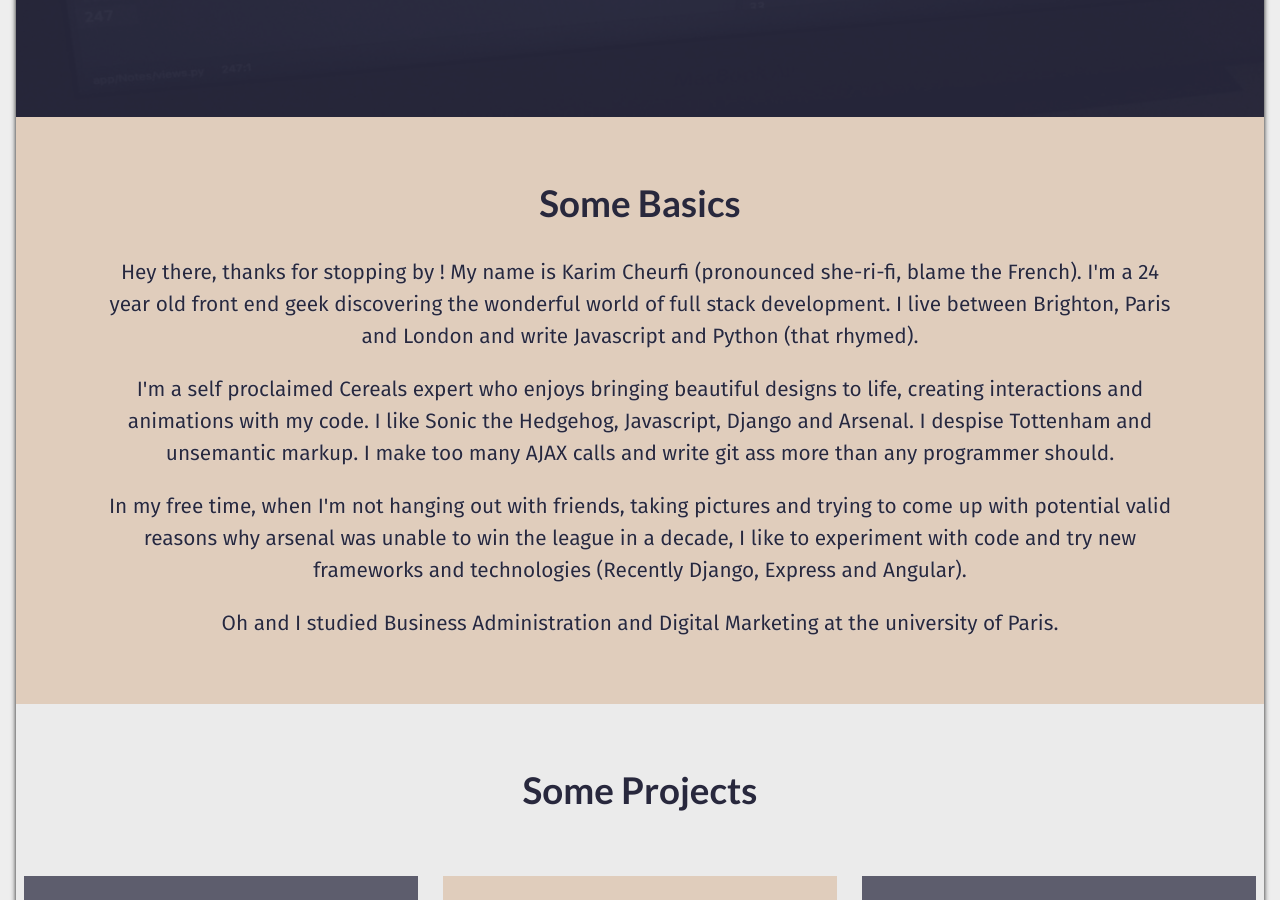
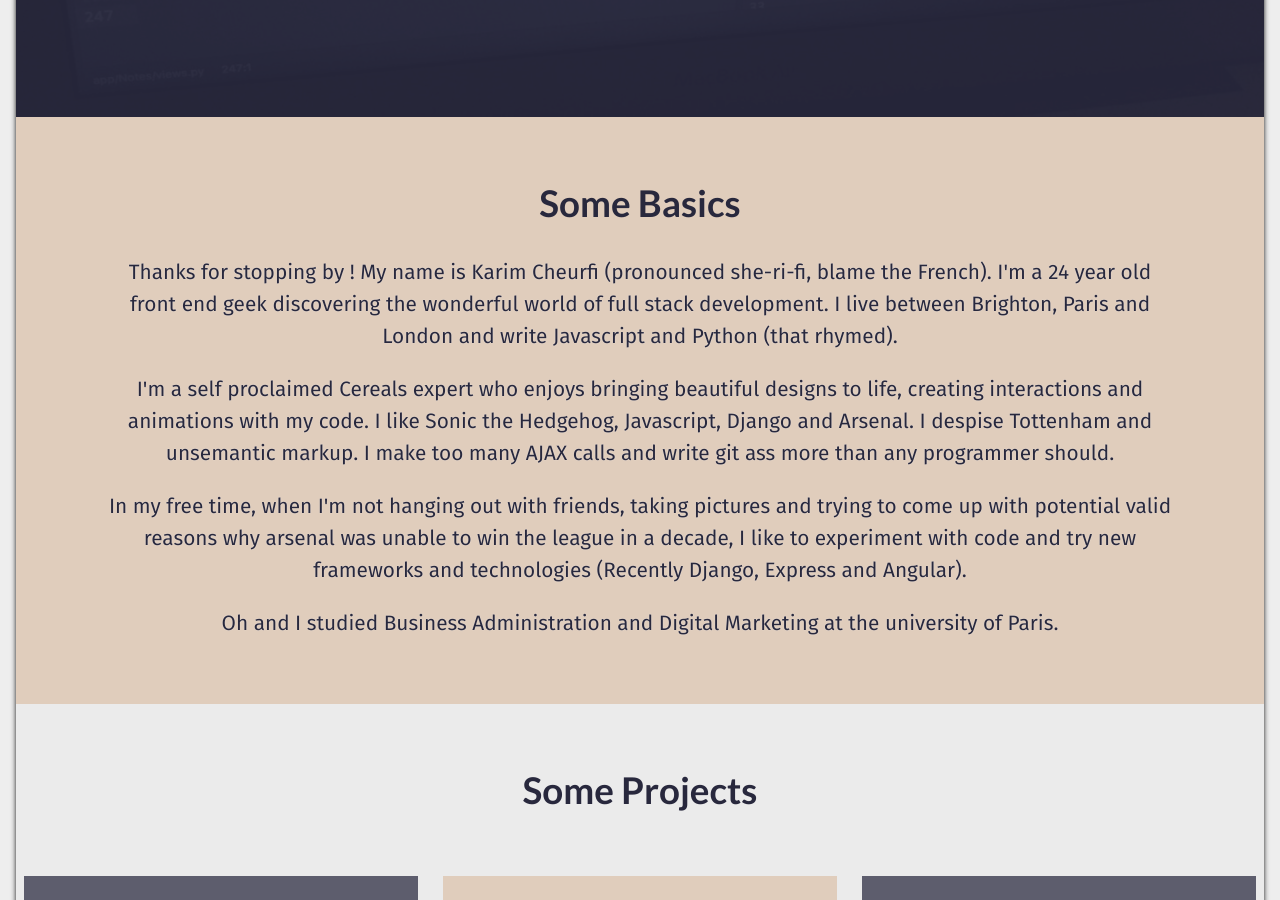
Before and after one commit to Zabanaa/zabanaa.github.io, a Jekyll site: the page built from index.html, in a window 1280 px wide and 900 px high, scrolled down 799 px. Built offline with Jekyll 4.4.1, drawn with Linux system fonts in a browser that asks for light colours; Markdown is read by kramdown in place of the engine named in the settings.

Commit message:
Typo fix

```diff
--- a/_dev/jade/about.jade
+++ b/_dev/jade/about.jade
@@ -4,7 +4,7 @@ section.about.animated-section
 
     article.about__blurb
 
-        p Hey there, thanks for stopping by ! My name is Karim Cheurfi (pronounced she-ri-fi, blame the French). I'm a 24 year old front end geek discovering the wonderful world of full stack development. I live between Brighton, Paris and London and write Javascript and Python (that rhymed).
+        p Thanks for stopping by ! My name is Karim Cheurfi (pronounced she-ri-fi, blame the French). I'm a 24 year old front end geek discovering the wonderful world of full stack development. I live between Brighton, Paris and London and write Javascript and Python (that rhymed).
 
         p I'm a self proclaimed Cereals expert who enjoys bringing beautiful designs to life, creating interactions and animations with my code. I like Sonic the Hedgehog, Javascript, Django and Arsenal. I despise Tottenham and unsemantic markup. I make too many AJAX calls and write git ass more than any programmer should.
 
--- a/_includes/about.html
+++ b/_includes/about.html
@@ -1 +1 @@
-<section class="about animated-section"><h2 class="section-header">Some Basics</h2><article class="about__blurb"><p>Hey there, thanks for stopping by ! My name is Karim Cheurfi (pronounced she-ri-fi, blame the French). I'm a 24 year old front end geek discovering the wonderful world of full stack development. I live between Brighton, Paris and London and write Javascript and Python (that rhymed).</p><p>I'm a self proclaimed Cereals expert who enjoys bringing beautiful designs to life, creating interactions and animations with my code. I like Sonic the Hedgehog, Javascript, Django and Arsenal. I despise Tottenham and unsemantic markup. I make too many AJAX calls and write git ass more than any programmer should. </p><p>In my free time, when I'm not hanging out with friends, taking pictures and trying to come up with potential valid reasons why arsenal was unable to win the league in a decade, I like to experiment with code and try new frameworks and technologies (Recently Django, Express and Angular). </p><p>Oh and I studied Business Administration and Digital Marketing at the university of Paris.</p></article></section>
+<section class="about animated-section"><h2 class="section-header">Some Basics</h2><article class="about__blurb"><p>Thanks for stopping by ! My name is Karim Cheurfi (pronounced she-ri-fi, blame the French). I'm a 24 year old front end geek discovering the wonderful world of full stack development. I live between Brighton, Paris and London and write Javascript and Python (that rhymed).</p><p>I'm a self proclaimed Cereals expert who enjoys bringing beautiful designs to life, creating interactions and animations with my code. I like Sonic the Hedgehog, Javascript, Django and Arsenal. I despise Tottenham and unsemantic markup. I make too many AJAX calls and write git ass more than any programmer should. </p><p>In my free time, when I'm not hanging out with friends, taking pictures and trying to come up with potential valid reasons why arsenal was unable to win the league in a decade, I like to experiment with code and try new frameworks and technologies (Recently Django, Express and Angular). </p><p>Oh and I studied Business Administration and Digital Marketing at the university of Paris.</p></article></section>
```
Also changed, not shown: 1 other file.
